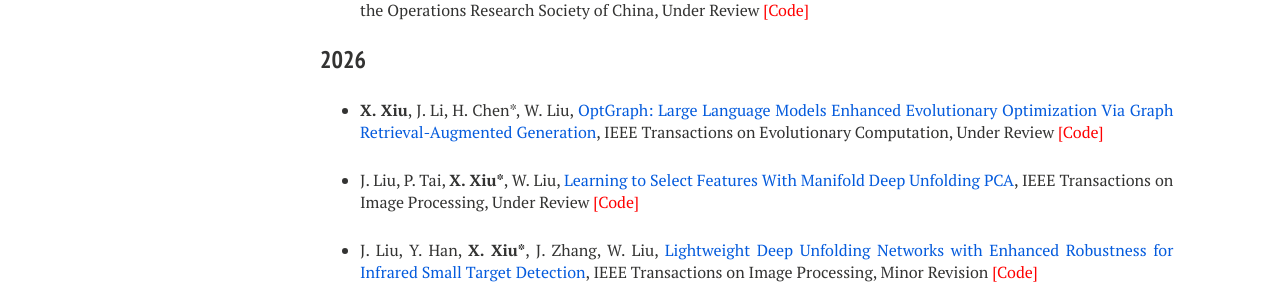
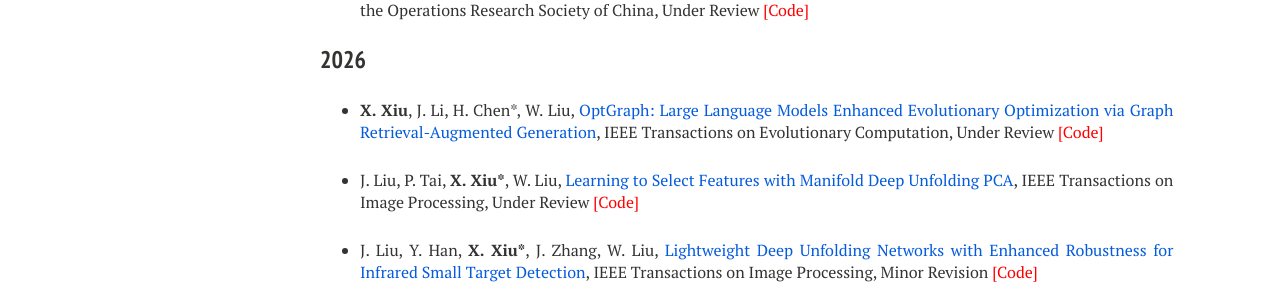
Before and after one commit to xianchaoxiu/xianchaoxiu.github.io, a Jekyll site: the page built from publications/index.md, in a window 1280 px wide. Shown: the part 387-681 px from the top of the page. Built offline with Jekyll 4.4.1, drawn with Linux system fonts in a browser that asks for light colours; nearby versions of some CDN libraries.

Commit message:
Update index.md

```diff
--- a/publications/index.md
+++ b/publications/index.md
@@ -20,10 +20,9 @@ share: false
 
 ### 2026
 
-* <b>X. Xiu</b>, J. Li, H. Chen*, W. Liu, <a href="https://arxiv.org/abs/2607.27918" class="textlink" target="_blank">OptGraph: Large Language Models Enhanced Evolutionary Optimization Via Graph Retrieval-Augmented Generation</a>, IEEE Transactions on Evolutionary Computation, Under Review <a href="https://github.com/xianchaoxiu/OptGraph" class="textlink" target="_blank" style="color: red;">[Code]</a>
+* <b>X. Xiu</b>, J. Li, H. Chen*, W. Liu, <a href="https://arxiv.org/abs/2607.27918" class="textlink" target="_blank">OptGraph: Large Language Models Enhanced Evolutionary Optimization via Graph Retrieval-Augmented Generation</a>, IEEE Transactions on Evolutionary Computation, Under Review <a href="https://github.com/xianchaoxiu/OptGraph" class="textlink" target="_blank" style="color: red;">[Code]</a>
 
-
-* J. Liu, P. Tai, <b>X. Xiu*</b>, W. Liu, <a href="https://arxiv.org/abs/2509.08205" class="textlink" target="_blank"> Learning to Select Features With Manifold Deep Unfolding PCA</a>, IEEE Transactions on Image Processing, Under Review <a href="https://github.com/xianchaoxiu/FSDUN" class="textlink" target="_blank" style="color: red;">[Code]</a>
+* J. Liu, P. Tai, <b>X. Xiu*</b>, W. Liu, <a href="https://arxiv.org/abs/2509.08205" class="textlink" target="_blank"> Learning to Select Features with Manifold Deep Unfolding PCA</a>, IEEE Transactions on Image Processing, Under Review <a href="https://github.com/xianchaoxiu/FSDUN" class="textlink" target="_blank" style="color: red;">[Code]</a>
 
 * J. Liu, Y. Han, <b>X. Xiu*</b>, J. Zhang, W. Liu, <a href="https://arxiv.org/abs/2509.08205" class="textlink" target="_blank">Lightweight Deep Unfolding Networks with Enhanced Robustness for Infrared Small Target Detection</a>, IEEE Transactions on Image Processing, Minor Revision <a href="https://github.com/xianchaoxiu/L-RPCANet" class="textlink" target="_blank" style="color: red;">[Code]</a>
 
```
